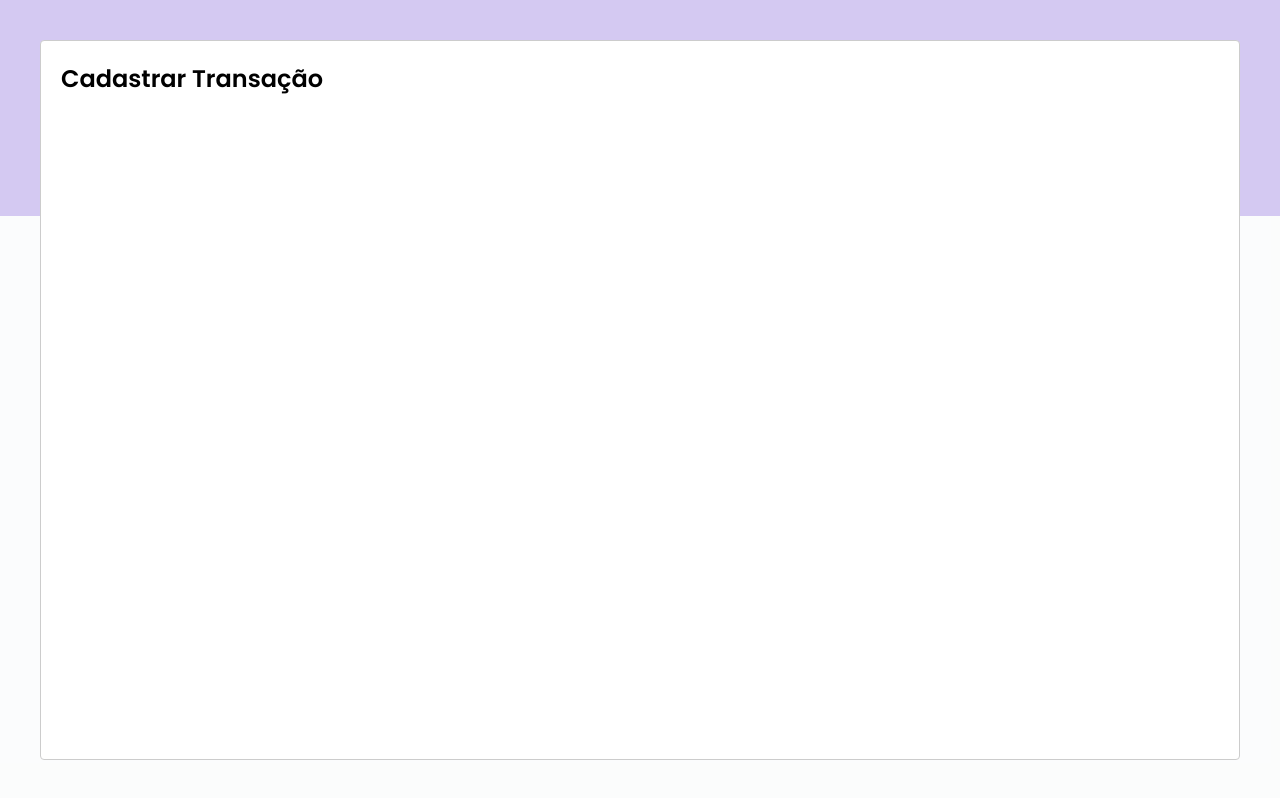
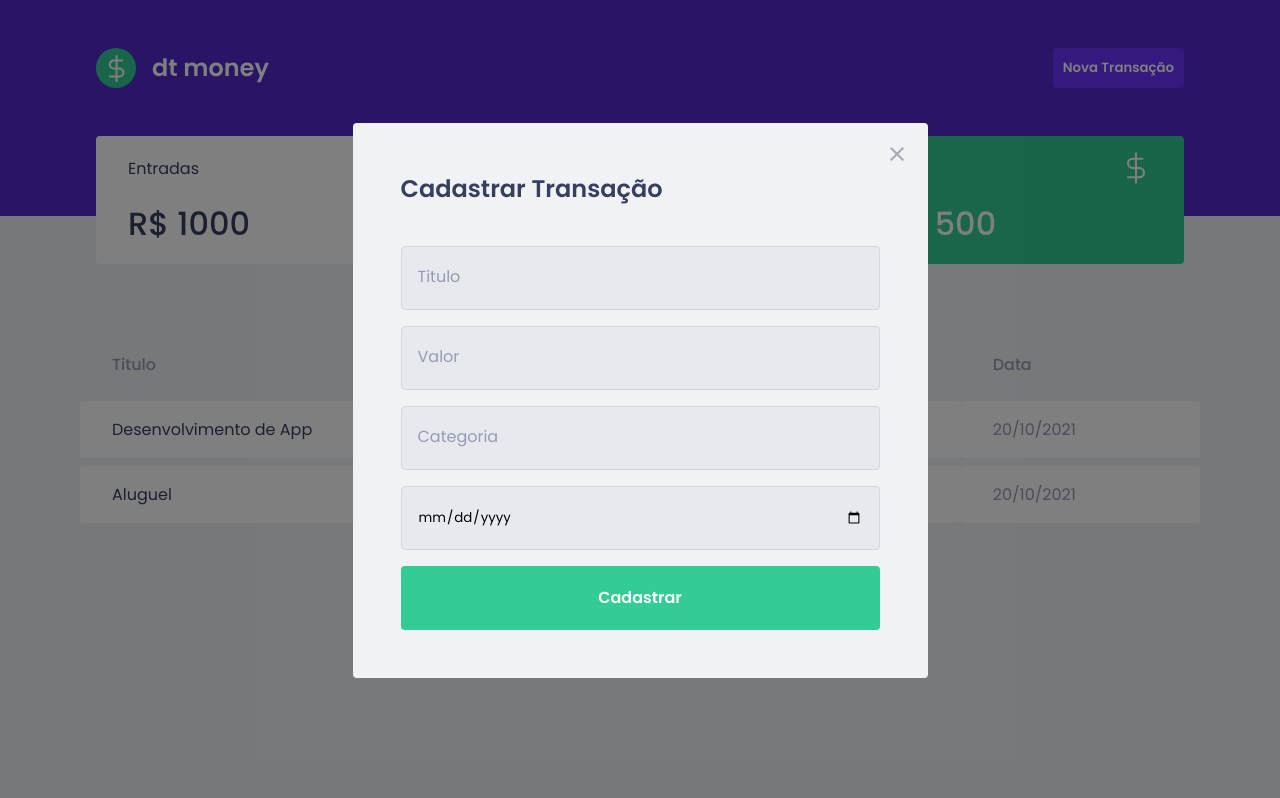
Before and after one commit to fdAssis/reactjs-coffee-money, a React (Create React App) app: page / in a window 1280 px wide. Both pictures are taken after a click on the button "Nova Transação". Built offline with nearby package versions, Linux system fonts and the light colour scheme; no server answers; what miragejs would draw is missing.

Commit message:
add form and styles

```diff
--- a/src/components/NewTransitionModal/index.tsx
+++ b/src/components/NewTransitionModal/index.tsx
@@ -1,4 +1,6 @@
 import Modal from 'react-modal';
+import { Container } from './styles';
+import ImgClose from '../../assets/close.svg';
 
 interface NewTransitionModalProps{
   isOpen: boolean;
@@ -10,8 +12,25 @@ export function NewTransitionModal({isOpen, onRequestClose}:NewTransitionModalPr
      <Modal
       isOpen={isOpen}
       onRequestClose={onRequestClose}
+      overlayClassName='new-modal-transition-overlay'
+      className='new-modal-transition'
     >
-      <h2>Cadastrar Transação</h2>
+      <button
+        type="button"
+        className="button-close-modal"
+        onClick={onRequestClose}
+        >
+        <img src={ImgClose} alt="Fechar Modal" />
+      </button>
+
+      <Container>
+        <h2>Cadastrar Transação</h2>
+        <input placeholder='Titulo' />
+        <input type="number" placeholder='Valor' />
+        <input placeholder='Categoria' />
+        <input type="date" placeholder='Data' />
+        <button type="submit">Cadastrar</button>
+      </Container>
     </Modal>
   )
 }
--- a/src/components/NewTransitionModal/styles.ts
+++ b/src/components/NewTransitionModal/styles.ts
@@ -1 +1,50 @@
 import styled from "styled-components";
+
+export const Container = styled.form`
+  h2{
+    color: var(--text-title);
+    font-size: 1.5rem;
+    margin-bottom: 2.5rem;
+  }
+
+  input {
+    width: 100%;
+    height: 4rem;
+    background: #E7E9EE;
+    border: 1px solid #D7D7D7;
+    border-radius: 0.25rem;
+    padding: 1rem;
+    font-weight: 400;
+
+    & + input {
+      margin-top: 1rem;
+    }
+
+    &::placeholder {
+      color: var(--text-body);
+      font-size: 1rem;
+    }
+  }
+
+  button[type='submit'] {
+    width: 100%;
+    height: 4rem;
+    background: var(--green);
+    border: 0;
+
+    border-radius: 0.25rem;
+    font-size: 1rem;
+    font-weight: 600;
+    color: var(--shape);
+    line-height: 1.5rem;
+
+    margin-top: 1rem;
+
+    transition: filter 0.2s;
+
+    &:hover{
+      filter: brightness(0.9);
+    }
+  }
+
+`;
--- a/src/styles/global.ts
+++ b/src/styles/global.ts
@@ -56,4 +56,42 @@ export const GlobalStyles = createGlobalStyle`
     cursor: not-allowed;
   }
 
+  .new-modal-transition-overlay{
+    background: rgba(0, 0, 0, 0.5);
+    position: fixed;
+    left: 0;
+    right: 0;
+    top: 0;
+    bottom: 0;
+
+    display: flex;
+    align-items: center;
+    justify-content: center;
+  }
+
+  .new-modal-transition{
+    width: 100%;
+    max-width: 575px;
+    padding:3rem;
+    position: relative;
+    background:var(--background);
+    border-radius: 0.25rem;
+  }
+
+  .button-close-modal{
+    position: absolute;
+    right: 1.5rem;
+    top: 1.5rem;
+    background: transparent;
+    border: 0;
+    transition: filter 0.2s ;
+
+    &:hover {
+      filter: brightness(0.5);
+      img {
+        width: 110%;
+      }
+    }
+  }
+
 `;
```
